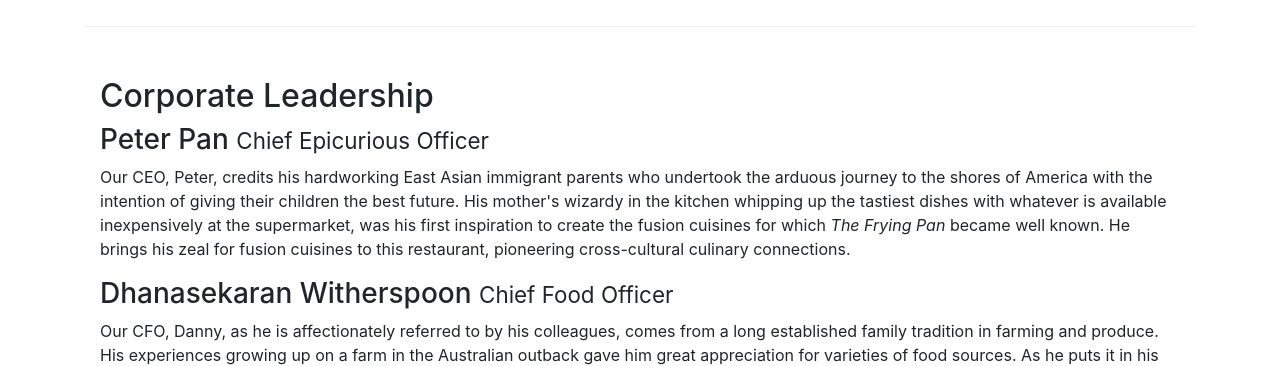
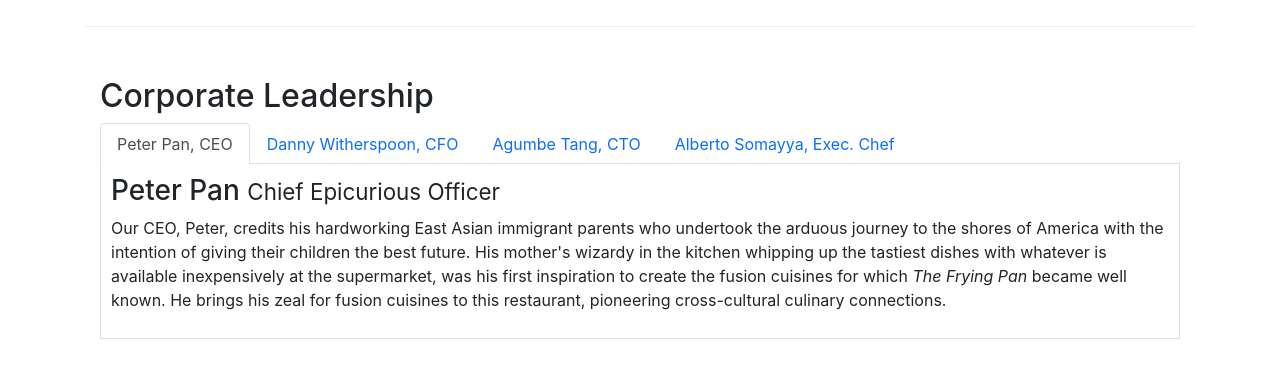
Before and after one commit to sabbamonte/conFusion, a website: page aboutus.html in a window 1280 px wide. Shown: the part 960-1326 px from the top of the page. Drawn offline with nearby package versions, Linux system fonts and the light colour scheme.

Commit message:
tabs added

```diff
--- a/aboutus.html
+++ b/aboutus.html
@@ -103,14 +103,42 @@
         <div class="row row-content">
             <div class="col-12 col-sm-12">
                 <h2>Corporate Leadership</h2>
+                <ul class="nav nav-tabs">
+                    <li class="nav-item">
+                        <a class="nav-link active" href="#peter" role="tab" data-toggle="tab">Peter Pan, CEO</a>
+                    </li>
+                    <li class="nav-item">
+                        <a class="nav-link" href="#danny" role="tab"
+                          data-toggle="tab">Danny Witherspoon, CFO</a>
+                    </li>
+                    <li class="nav-item">
+                        <a class="nav-link" href="#agumbe" role="tab"
+                          data-toggle="tab">Agumbe Tang, CTO</a>
+                    </li>
+                    <li class="nav-item">
+                        <a class="nav-link" href="#alberto" role="tab"
+                          data-toggle="tab">Alberto Somayya, Exec. Chef</a>
+                    </li>
+                </ul>
+
+                <div class="tab-content">
+                    <div class="tab-pane fade show active" id="peter" role="tabpanel">
                         <h3>Peter Pan <small>Chief Epicurious Officer</small></h3>
                         <p class="d-none d-sm-block">Our CEO, Peter, credits his hardworking East Asian immigrant parents who undertook the arduous journey to the shores of America with the intention of giving their children the best future. His mother's wizardy in the kitchen whipping up the tastiest dishes with whatever is available inexpensively at the supermarket, was his first inspiration to create the fusion cuisines for which <em>The Frying Pan</em> became well known. He brings his zeal for fusion cuisines to this restaurant, pioneering cross-cultural culinary connections.</p>
+                    </div>
+                    <div class="tab-pane fade show" id="danny" role="tabpanel">
                         <h3>Dhanasekaran Witherspoon <small>Chief Food Officer</small></h3>
                         <p class="d-none d-sm-block">Our CFO, Danny, as he is affectionately referred to by his colleagues, comes from a long established family tradition in farming and produce. His experiences growing up on a farm in the Australian outback gave him great appreciation for varieties of food sources. As he puts it in his own words, <em>Everything that runs, wins, and everything that stays, pays!</em></p>
+                    </div>
+                    <div class="tab-pane fade show" id="agumbe" role="tabpanel">
                         <h3>Agumbe Tang <small>Chief Taste Officer</small></h3>
                         <p class="d-none d-sm-block">Blessed with the most discerning gustatory sense, Agumbe, our CTO, personally ensures that every dish that we serve meets his exacting tastes. Our chefs dread the tongue lashing that ensues if their dish does not meet his exacting standards. He lives by his motto, <em>You click only if you survive my lick.</em></p>
+                    </div>
+                    <div class="tab-pane fade show" id="alberto" role="tabpanel">
                         <h3>Alberto Somayya <small>Executive Chef</small></h3>
                         <p class="d-none d-sm-block">Award winning three-star Michelin chef with wide International experience having worked closely with whos-who in the culinary world, he specializes in creating mouthwatering Indo-Italian fusion experiences. He says, <em>Put together the cuisines from the two craziest cultures, and you get a winning hit! Amma Mia!</em></p>
+                    </div>
+                </div>
             </div>
        </div>
        <div class="row row-content">
--- a/css/styles.css
+++ b/css/styles.css
@@ -41,3 +41,10 @@ body {
 #reserve {
     margin-top: 40px;
 }
+
+.tab-content {
+    border-left: 1px solid #ddd;
+    border-right: 1px solid #ddd;
+    border-bottom: 1px solid #ddd;
+    padding: 10px;
+}
```
Lines whose indentation alone changed are shown as unchanged.
